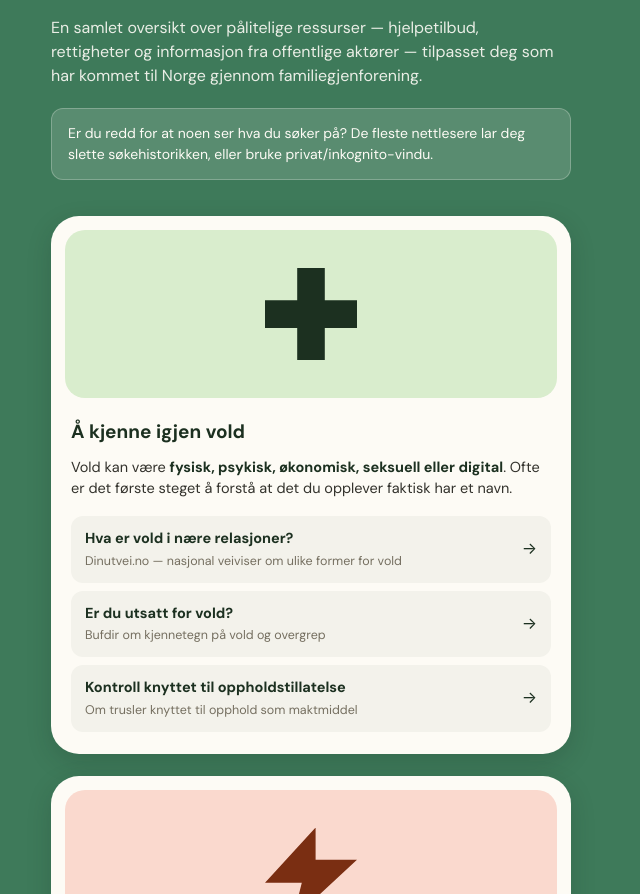
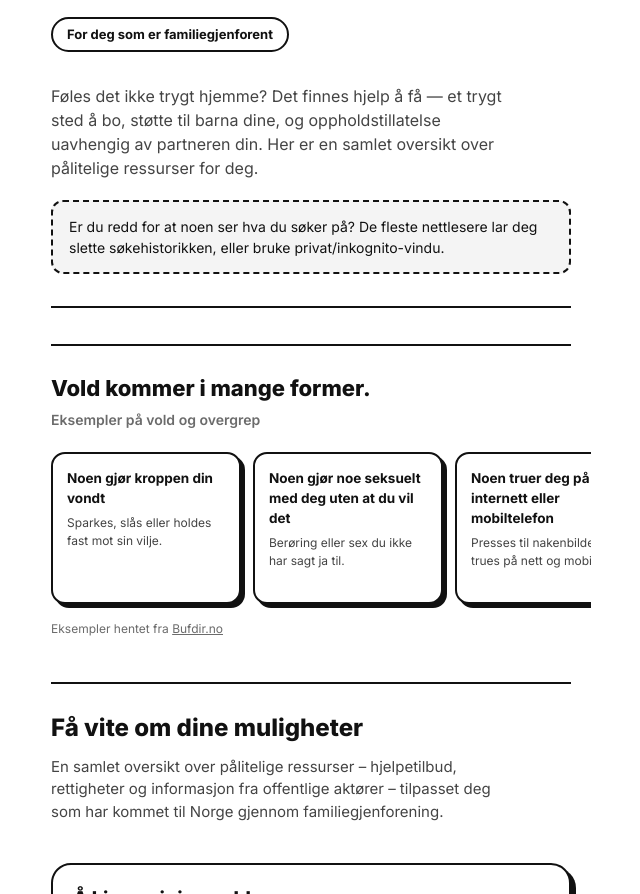
Before and after one commit to tetiana-comte/infovold-lenker, a plain HTML site: page index.html in a window 1280 px wide. Shown: the part 193-1087 px from the top of the page, without its empty margins (329-969 px from the left). Drawn offline with Linux system fonts and the light colour scheme.

Commit message:
Update index.html

```diff
--- a/index.html
+++ b/index.html
@@ -15,8 +15,8 @@
      de faktiske ressursene.
   3. Kategoriene under er forslag — endre navn, rekkefølge,
      beskrivelser og antall etter det som passer innholdet.
-  4. Logoplassholdere nederst: bytt ut kommentert <img> med ekte
-     filsti når du har logofilene.
+  4. Logoplassholdere nederst: bytt inn faktiske logonavn/filer
+     når du har dem.
   5. Last opp filen til Netlify/Vercel og pek domenet ditt dit.
   ============================================================
 -->
@@ -29,22 +29,20 @@
 </script>
 
 <link rel="preconnect" href="https://fonts.googleapis.com">
-<link href="https://fonts.googleapis.com/css2?family=DM+Sans:opsz,wght@9..40,400;9..40,600;9..40,700;9..40,800&display=swap" rel="stylesheet">
+<link rel="preconnect" href="https://fonts.gstatic.com" crossorigin>
+<link href="https://fonts.googleapis.com/css2?family=Inter:wght@400;500;600;700;800&display=swap" rel="stylesheet">
 
 <style>
   :root {
-    --page-bg: #3E7A5A;
-    --page-bg-deep: #2F6349;
-    --card-bg: #FDFBF5;
-    --heading-on-green: #FDFBF5;
-    --body-text: #33322C;
-    --caption: #756F60;
-    --forest: #1C3020;
-
-    --c1-shape-bg: #D9EDCD; --c1-shape: #1C3020;
-    --c2-shape-bg: #FAD9CE; --c2-shape: #7A2E12;
-    --c3-shape-bg: #D2E4F0; --c3-shape: #16324A;
-    --c4-shape-bg: #E8DDF5; --c4-shape: #2A1040;
+    /* Sketch / black-and-white palette */
+    --page-bg: #ffffff;
+    --card-bg: #ffffff;
+    --ink: #111111;
+    --ink-soft: #444444;
+    --muted: #6b6b6b;
+    --line: #111111;
+    --line-soft: rgba(17, 17, 17, 0.35);
+    --panel: #f4f4f4;
   }
 
   * { box-sizing: border-box; }
@@ -52,8 +50,8 @@
   body {
     margin: 0;
     background: var(--page-bg);
-    color: var(--body-text);
-    font-family: 'DM Sans', -apple-system, sans-serif;
+    color: var(--ink);
+    font-family: 'Inter', -apple-system, BlinkMacSystemFont, sans-serif;
     line-height: 1.5;
   }
 
@@ -66,30 +64,32 @@
   header {
     margin-bottom: 36px;
     text-align: left;
+    border-bottom: 2px solid var(--line);
+    padding-bottom: 32px;
   }
 
   .eyebrow {
-    font-family: 'DM Sans', sans-serif;
+    font-family: 'Inter', sans-serif;
     font-size: 13px;
     letter-spacing: 0.08em;
     text-transform: uppercase;
-    color: rgba(253, 251, 245, 0.75);
+    color: var(--muted);
     font-weight: 700;
     margin-bottom: 10px;
   }
 
   h1 {
-    font-family: 'DM Sans', sans-serif;
-    font-weight: 700;
-    font-size: 34px;
-    line-height: 1.2;
-    color: var(--heading-on-green);
+    font-family: 'Inter', sans-serif;
+    font-weight: 800;
+    font-size: 28px;
+    line-height: 1.3;
+    color: var(--ink);
     margin: 0 0 16px;
   }
 
   .intro {
     font-size: 16px;
-    color: rgba(253, 251, 245, 0.9);
+    color: var(--ink-soft);
     max-width: 46ch;
   }
 
@@ -97,8 +97,9 @@
     display: inline-block;
     font-size: 13px;
     font-weight: 700;
-    color: var(--forest);
-    background: rgba(253, 251, 245, 0.9);
+    color: var(--ink);
+    background: #ffffff;
+    border: 2px solid var(--line);
     padding: 6px 14px;
     border-radius: 20px;
     margin-bottom: 16px;
@@ -107,75 +108,148 @@
   .safety-note {
     margin-top: 20px;
     padding: 14px 16px;
-    background: rgba(253, 251, 245, 0.14);
-    border: 1px solid rgba(253, 251, 245, 0.25);
+    background: var(--panel);
+    border: 2px dashed var(--line);
     border-radius: 12px;
     font-size: 14px;
-    color: var(--heading-on-green);
+    color: var(--ink);
+  }
+
+  /* ---- Horizontally scrolling example strip ---- */
+  .examples-section {
+    margin: 0 0 44px;
+    padding-top: 28px;
+    border-top: 2px solid var(--line);
+  }
+
+  .examples-intro {
+    font-family: 'Inter', sans-serif;
+    font-weight: 800;
+    font-size: 22px;
+    line-height: 1.3;
+    color: var(--ink);
+    margin: 0 0 6px;
+  }
+
+  .examples-heading {
+    font-family: 'Inter', sans-serif;
+    font-size: 14px;
+    font-weight: 600;
+    color: var(--muted);
+    margin-bottom: 18px;
+  }
+
+  .examples-scroll {
+    display: flex;
+    gap: 12px;
+    overflow-x: auto;
+    scroll-snap-type: x mandatory;
+    scroll-padding-left: 20px;
+    -webkit-overflow-scrolling: touch;
+    margin: 0 -20px;
+    padding: 4px 20px 14px;
+  }
+
+  .examples-scroll::-webkit-scrollbar {
+    height: 6px;
+  }
+
+  .examples-scroll::-webkit-scrollbar-thumb {
+    background: var(--line-soft);
+    border-radius: 3px;
+  }
+
+  .example-card {
+    flex: 0 0 190px;
+    scroll-snap-align: start;
+    background: var(--card-bg);
+    border: 2px solid var(--line);
+    border-radius: 14px;
+    padding: 14px;
+    box-shadow: 4px 4px 0 var(--line);
+  }
+
+  .example-title {
+    font-family: 'Inter', sans-serif;
+    font-weight: 700;
+    font-size: 13.5px;
+    margin: 0 0 6px;
+    color: var(--ink);
+  }
+
+  .example-desc {
+    font-size: 12px;
+    color: var(--ink-soft);
+    margin: 0;
+  }
+
+  .examples-source {
+    font-size: 12px;
+    color: var(--muted);
+    margin: 2px 0 0;
+  }
+
+  .examples-source a {
+    color: inherit;
+  }
+
+  /* ---- Intro / mission section, shown before the resource links ---- */
+  .mission-section {
+    margin: 0 0 40px;
+    padding-top: 28px;
+    border-top: 2px solid var(--line);
+  }
+
+  .mission-title {
+    font-family: 'Inter', sans-serif;
+    font-weight: 800;
+    font-size: 24px;
+    line-height: 1.3;
+    color: var(--ink);
+    margin: 0 0 12px;
+  }
+
+  .mission-text {
+    font-size: 15px;
+    color: var(--ink-soft);
+    max-width: 48ch;
+    margin: 0;
   }
 
   /* ---- Vertical category cards ---- */
   .cat-stack {
     display: flex;
     flex-direction: column;
-    gap: 22px;
+    gap: 28px;
   }
 
   .cat-card {
     background: var(--card-bg);
-    border-radius: 28px;
-    padding: 14px 14px 22px;
-    box-shadow: 0 8px 24px rgba(20, 40, 30, 0.18);
+    border: 2px solid var(--line);
+    border-radius: 20px;
+    padding: 20px 18px 24px;
+    box-shadow: 5px 5px 0 var(--line);
   }
 
-  .cat-shape-area {
-    height: 168px;
-    border-radius: 20px;
-    display: flex;
-    align-items: center;
-    justify-content: center;
-    margin-bottom: 20px;
-  }
-
-  .shape {
-    width: 92px;
-    height: 92px;
-  }
-  .shape-cross { clip-path: polygon(35% 0%, 65% 0%, 65% 35%, 100% 35%, 100% 65%, 65% 65%, 65% 100%, 35% 100%, 35% 65%, 0% 65%, 0% 35%, 35% 35%); }
-  .shape-bolt { clip-path: polygon(55% 0%, 0% 60%, 40% 60%, 30% 100%, 100% 35%, 55% 35%); }
-  .shape-octagon { clip-path: polygon(30% 0%, 70% 0%, 100% 30%, 100% 70%, 70% 100%, 30% 100%, 0% 70%, 0% 30%); }
-  .shape-speech { border-radius: 50% 50% 50% 8px; }
-
-  .cat-shape-area--image {
-    overflow: hidden;
-    padding: 0;
-  }
-
-  .cat-illustration {
-    width: 100%;
-    height: 100%;
-    object-fit: cover;
-    object-position: center 30%;
-    display: block;
-  }
-
-  .cat-body { padding: 0 6px; }
+  .cat-body { padding: 0 2px; }
 
   .cat-label {
-    font-family: 'DM Sans', sans-serif;
-    font-weight: 700;
+    font-family: 'Inter', sans-serif;
+    font-weight: 800;
     font-size: 19px;
-    color: var(--forest);
+    color: var(--ink);
     margin: 0 0 10px;
+    padding-bottom: 10px;
+    border-bottom: 2px solid var(--line);
   }
 
   .cat-desc {
     font-size: 14.5px;
-    color: var(--body-text);
+    color: var(--ink-soft);
     margin: 0 0 16px;
   }
 
-  .cat-desc b { color: var(--forest); }
+  .cat-desc b { color: var(--ink); }
 
   .links {
     display: flex;
@@ -189,32 +263,43 @@
     justify-content: space-between;
     gap: 12px;
     padding: 12px 14px;
-    background: rgba(28, 48, 32, 0.045);
+    background: #ffffff;
+    border: 2px solid var(--line);
     border-radius: 12px;
     text-decoration: none;
-    color: var(--body-text);
-    transition: background 0.15s ease;
+    color: var(--ink);
+    transition: background 0.15s ease, color 0.15s ease;
   }
 
   a.link-row:hover,
   a.link-row:focus-visible {
-    background: rgba(28, 48, 32, 0.09);
+    background: var(--ink);
+    color: #ffffff;
+  }
+
+  a.link-row:hover .link-title,
+  a.link-row:hover .link-desc,
+  a.link-row:hover .arrow,
+  a.link-row:focus-visible .link-title,
+  a.link-row:focus-visible .link-desc,
+  a.link-row:focus-visible .arrow {
+    color: #ffffff;
   }
 
   a.link-row:focus-visible {
-    outline: 2px solid var(--forest);
+    outline: 2px solid var(--ink);
     outline-offset: 2px;
   }
 
-  .link-title { font-weight: 700; font-size: 14.5px; color: var(--forest); }
-  .link-desc { font-size: 12.5px; color: var(--caption); margin-top: 2px; }
-  .arrow { flex-shrink: 0; color: var(--forest); font-size: 16px; }
+  .link-title { font-weight: 700; font-size: 14.5px; color: var(--ink); }
+  .link-desc { font-size: 12.5px; color: var(--muted); margin-top: 2px; }
+  .arrow { flex-shrink: 0; color: var(--ink); font-size: 16px; }
 
   .logos-section {
     margin-top: 48px;
     padding: 24px 20px;
-    background: rgba(253, 251, 245, 0.1);
-    border: 1px solid rgba(253, 251, 245, 0.2);
+    background: var(--panel);
+    border: 2px dashed var(--line);
     border-radius: 18px;
   }
 
@@ -223,7 +308,7 @@
     letter-spacing: 0.05em;
     text-transform: uppercase;
     font-weight: 700;
-    color: rgba(253, 251, 245, 0.8);
+    color: var(--muted);
     margin-bottom: 14px;
   }
 
@@ -240,24 +325,19 @@
     justify-content: center;
     height: 38px;
     padding: 0 16px;
-    background: rgba(253, 251, 245, 0.9);
+    background: #ffffff;
+    border: 2px solid var(--line);
     border-radius: 8px;
     font-size: 12px;
     font-weight: 600;
-    color: var(--forest);
+    color: var(--ink);
     white-space: nowrap;
-  }
-
-  .logo-placeholder img {
-    max-height: 30px;
-    max-width: 120px;
-    object-fit: contain;
   }
 
   footer {
     margin-top: 32px;
     font-size: 12px;
-    color: rgba(253, 251, 245, 0.6);
+    color: var(--muted);
   }
 
   @media (prefers-reduced-motion: reduce) {
@@ -269,12 +349,12 @@
 <div class="wrap">
 
   <header>
-    <h1>Informasjon og hjelp om vold i nære relasjoner</h1>
+    <h1>Om du er i Norge på grunnlag av familieinnvandring med ektefelle eller samboer, finnes det hjelp for deg.</h1>
     <div class="audience-tag">For deg som er familiegjenforent</div>
     <p class="intro">
-      En samlet oversikt over pålitelige ressurser — hjelpetilbud, rettigheter
-      og informasjon fra offentlige aktører — tilpasset deg som har kommet til
-      Norge gjennom familiegjenforening.
+      Føles det ikke trygt hjemme? Det finnes hjelp å få — et trygt sted å bo,
+      støtte til barna dine, og oppholdstillatelse uavhengig av partneren din.
+      Her er en samlet oversikt over pålitelige ressurser for deg.
     </p>
     <div class="safety-note">
       Er du redd for at noen ser hva du søker på? De fleste nettlesere lar deg
@@ -282,12 +362,52 @@
     </div>
   </header>
 
+  <div class="examples-section">
+    <p class="examples-intro">Vold kommer i mange former.</p>
+    <div class="examples-heading">Eksempler på vold og overgrep</div>
+    <div class="examples-scroll">
+      <div class="example-card">
+        <h3 class="example-title">Noen gjør kroppen din vondt</h3>
+        <p class="example-desc">Sparkes, slås eller holdes fast mot sin vilje.</p>
+      </div>
+      <div class="example-card">
+        <h3 class="example-title">Noen gjør noe seksuelt med deg uten at du vil det</h3>
+        <p class="example-desc">Berøring eller sex du ikke har sagt ja til.</p>
+      </div>
+      <div class="example-card">
+        <h3 class="example-title">Noen truer deg på internett eller mobiltelefon</h3>
+        <p class="example-desc">Presses til nakenbilder eller trues på nett og mobil.</p>
+      </div>
+      <div class="example-card">
+        <h3 class="example-title">Noen gjør deg redd eller truer deg</h3>
+        <p class="example-desc">Skremmes, kalles stygge ting eller trues gjentatte ganger.</p>
+      </div>
+      <div class="example-card">
+        <h3 class="example-title">Noen stjeler fra deg eller lurer deg til å bruke penger</h3>
+        <p class="example-desc">Lures for penger eller mister kontroll over egen økonomi.</p>
+      </div>
+      <div class="example-card">
+        <h3 class="example-title">Du får ikke den hjelpen og pleien du trenger</h3>
+        <p class="example-desc">Kalles omsorgssvikt — for eksempel manglende mat, hygiene eller helsehjelp.</p>
+      </div>
+    </div>
+    <p class="examples-source">
+      Eksempler hentet fra <a href="https://www.bufdir.no/vold/tryggest/utsatt/" target="_blank" rel="noopener">Bufdir.no</a>
+    </p>
+  </div>
+
+  <div class="mission-section">
+    <h2 class="mission-title">Få vite om dine muligheter</h2>
+    <p class="mission-text">
+      En samlet oversikt over pålitelige ressurser – hjelpetilbud, rettigheter
+      og informasjon fra offentlige aktører – tilpasset deg som har kommet til
+      Norge gjennom familiegjenforening.
+    </p>
+  </div>
+
   <div class="cat-stack">
 
     <div class="cat-card" id="kjenne-igjen">
-      <div class="cat-shape-area" style="background: var(--c1-shape-bg);">
-        <div class="shape shape-cross" style="background: var(--c1-shape);"></div>
-      </div>
       <div class="cat-body">
         <h2 class="cat-label">Å kjenne igjen vold</h2>
         <p class="cat-desc">
@@ -321,9 +441,6 @@
     </div>
 
     <div class="cat-card" id="akutt-hjelp">
-      <div class="cat-shape-area" style="background: var(--c2-shape-bg);">
-        <div class="shape shape-bolt" style="background: var(--c2-shape);"></div>
-      </div>
       <div class="cat-body">
         <h2 class="cat-label">Akutt hjelp</h2>
         <p class="cat-desc">
@@ -350,9 +467,6 @@
     </div>
 
     <div class="cat-card" id="rettigheter">
-      <div class="cat-shape-area" style="background: var(--c3-shape-bg);">
-        <div class="shape shape-octagon" style="background: var(--c3-shape);"></div>
-      </div>
       <div class="cat-body">
         <h2 class="cat-label">Kjenn dine rettigheter</h2>
         <p class="cat-desc">
@@ -379,9 +493,6 @@
     </div>
 
     <div class="cat-card" id="snakk-med-noen">
-      <div class="cat-shape-area" style="background: var(--c4-shape-bg);">
-        <div class="shape shape-speech" style="background: var(--c4-shape);"></div>
-      </div>
       <div class="cat-body">
         <h2 class="cat-label">Snakk med noen</h2>
         <p class="cat-desc">
@@ -405,11 +516,10 @@
   <div class="logos-section">
     <div class="logos-label">Et samarbeid mellom</div>
     <div class="logos-row">
-      <!-- Bytt src="#" med filsti/URL til faktisk logofil, f.eks. src="logoer/imdi.svg" -->
-      <div class="logo-placeholder"><!-- <img src="#" alt="IMDi"> -->[LOGO: IMDi]</div>
-      <div class="logo-placeholder"><!-- <img src="#" alt="Bufdir"> -->[LOGO: Bufdir]</div>
-      <div class="logo-placeholder"><!-- <img src="#" alt="Politiet"> -->[LOGO: Politiet]</div>
-      <div class="logo-placeholder"><!-- <img src="#" alt="UDI"> -->[LOGO: UDI]</div>
+      <div class="logo-placeholder">[LOGO: IMDi]</div>
+      <div class="logo-placeholder">[LOGO: Bufdir]</div>
+      <div class="logo-placeholder">[LOGO: Politiet]</div>
+      <div class="logo-placeholder">[LOGO: UDI]</div>
     </div>
   </div>
 
```
